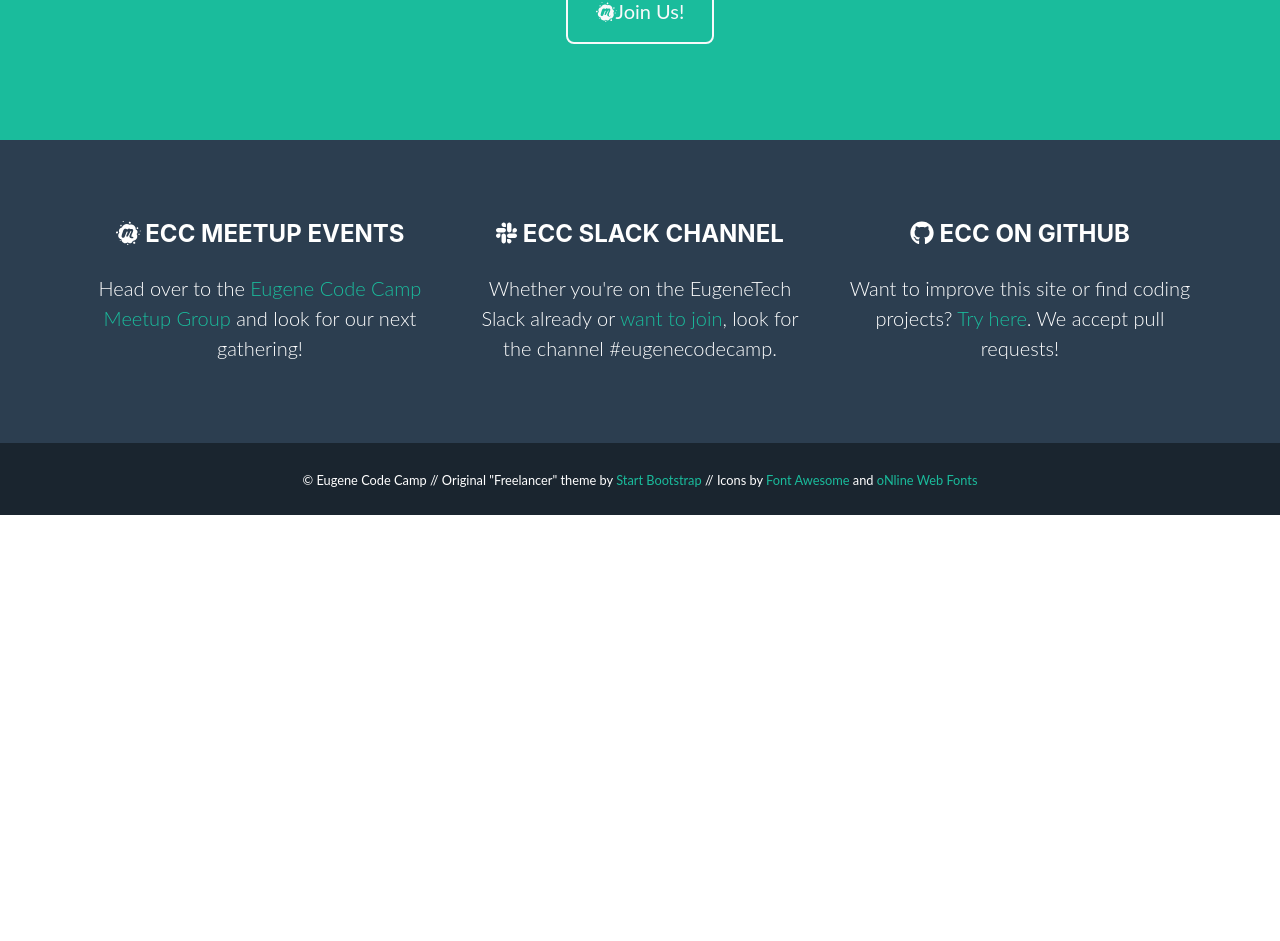
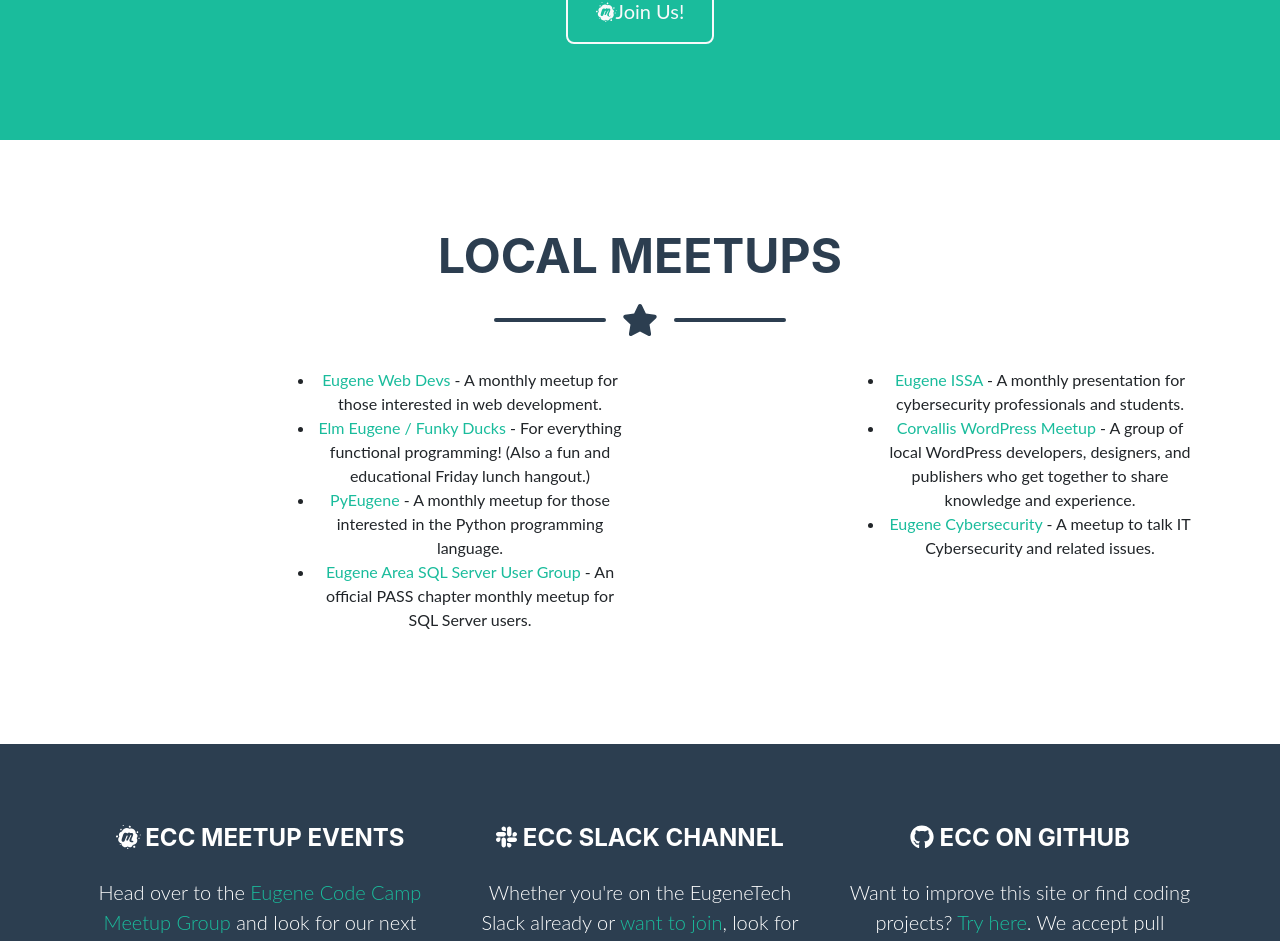
Before and after one commit to EugeneCodeCamp/EugeneCodeCamp.github.io, a Nuxt app: page / in a window 1280 px wide. Shown: the part 1691-2632 px from the top of the page. Before the commit the page ends 2206 px from the top, so only its background shows below. Built offline with nearby package versions, Linux system fonts and the light colour scheme.

Commit message:
added meetups to front page

```diff
--- a/pages/index.vue
+++ b/pages/index.vue
@@ -139,6 +139,60 @@
         </div>
       </div>
     </section>
+
+    <!-- Meetups Section -->
+    <section id="meetups" class="page-section">
+      <div class="container">
+        <!-- Meetups Section Heading -->
+        <h2
+          class="page-section-heading text-center text-uppercase text-secondary mb-0"
+        >
+          Local Meetups
+        </h2>
+
+        <!-- Icon Divider -->
+        <div class="divider-custom">
+          <div class="divider-custom-line" />
+          <div class="divider-custom-icon">
+            <font-awesome-icon :icon="['fas', 'star']" />
+          </div>
+          <div class="divider-custom-line" />
+        </div>
+
+        <!-- Meetups Data Section -->
+        <div class="row">
+          <div class="col-lg-4 ml-auto">
+            <ul>
+              <li>
+                <a href="http://eugenewebdevs.com">Eugene Web Devs</a> - A monthly meetup for those interested in web development.
+              </li>
+              <li>
+                <a href="https://www.meetup.com/Elm-Eug/">Elm Eugene / Funky Ducks</a> - For everything functional programming! (Also a fun and educational Friday lunch hangout.)
+              </li>
+              <li>
+                <a href="https://www.meetup.com/pyeugene/">PyEugene</a> - A monthly meetup for those interested in the Python programming language.
+              </li>
+              <li>
+                <a href="https://www.meetup.com/Eugene-Area-SQL-Server-User-Group/">Eugene Area SQL Server User Group</a> - An official PASS chapter monthly meetup for SQL Server users.
+              </li>
+            </ul>
+          </div>
+          <div class="col-lg-4 ml-auto">
+            <ul>
+              <li>
+                <a href="https://www.meetup.com/Technology-Association-of-Oregon-in-greater-Eugene/">Eugene ISSA</a> - A monthly presentation for cybersecurity professionals and students.
+              </li>
+              <li>
+                <a href="https://www.meetup.com/Corvallis-WordPress-Meetup/">Corvallis WordPress Meetup</a> - A group of local WordPress developers, designers, and publishers who get together to share knowledge and experience.
+              </li>
+              <li>
+                <a href="https://www.meetup.com/Eugene-Cybersecurity/">Eugene Cybersecurity</a> - A meetup to talk IT Cybersecurity and related issues.
+              </li>
+            </ul>
+          </div>
+        </div>
+      </div>
+    </section>
   </div>
 </template>
 
```
